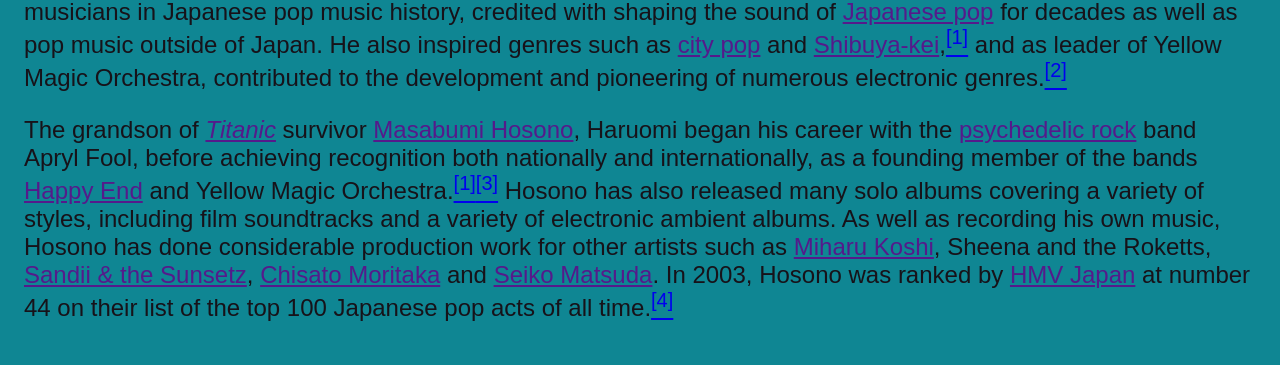
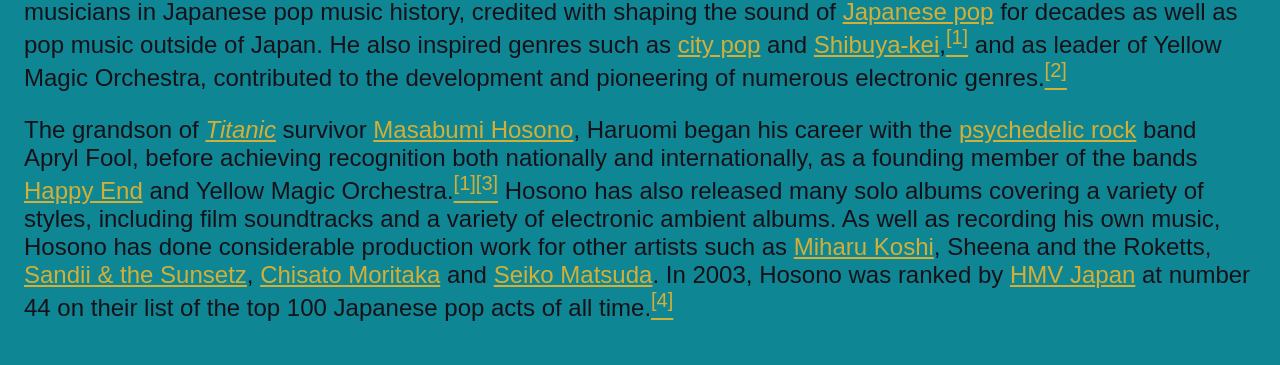
Before and after one commit to Petridistom/Petridistom.github.io, a plain HTML site: page Exercise2/index.html in a window 1280 px wide. Shown: the part 226-591 px from the top of the page. Drawn offline with Linux system fonts and the light colour scheme.

Commit message:
Add files via upload

```diff
--- a/Exercise2/style.css
+++ b/Exercise2/style.css
@@ -81,12 +81,20 @@
   font-size: 1rem;
 }
 
+a{
+  color: var(--col-05);
+}
+
 dd{
   padding-left: 60px;
 }
 
 li ul{
   padding-left: 40px;
+}
+
+a::before{
+  color: green;
 }
 
 .img-wrapper{
@@ -106,6 +114,7 @@
 
 .res-columns{
   column-width: 25rem;
+
 }
 
 .drpbutton {
```
